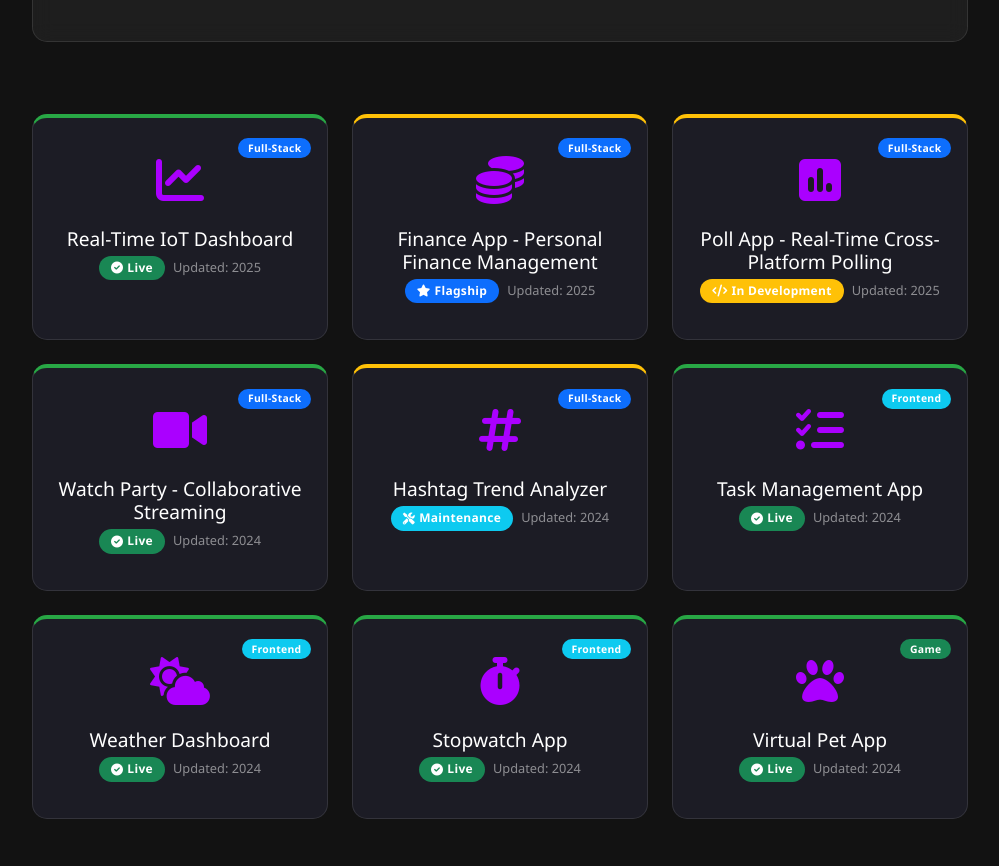
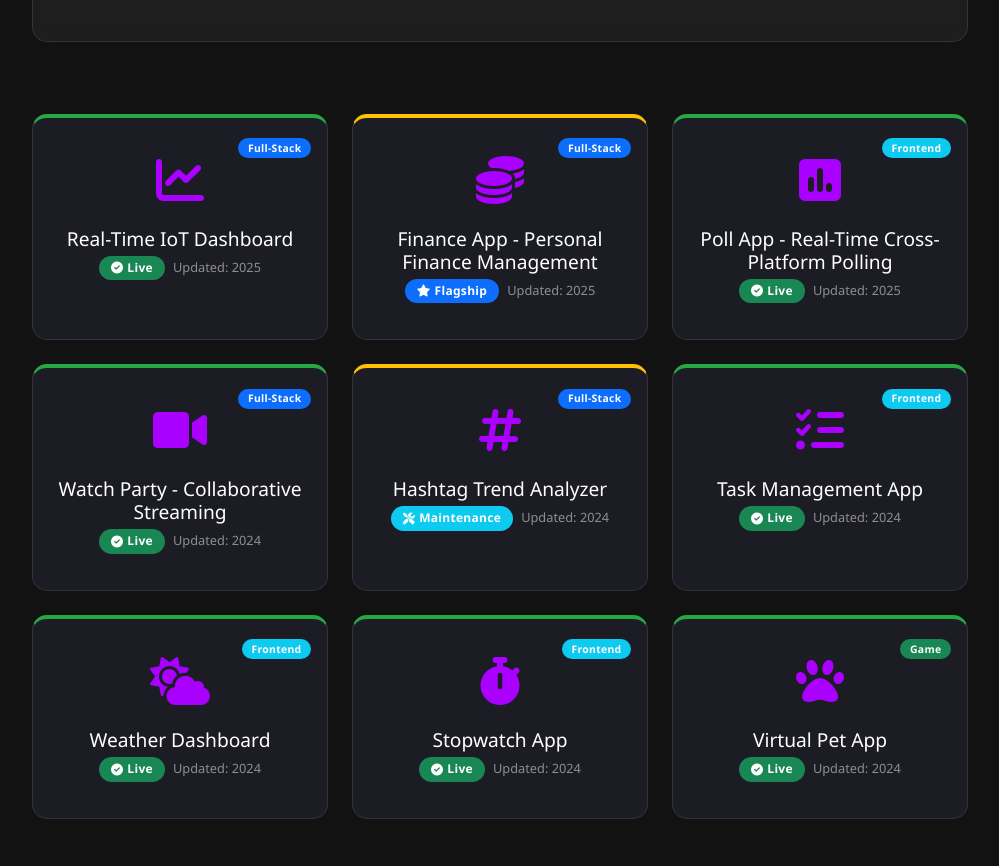
Before and after one commit to AlperDog/portfolio, a React (Create React App) app: page / in a window 1280 px wide. Shown: the part 3380-4246 px from the top of the page, without its empty margins (140-1139 px from the left). Built offline with nearby package versions, Linux system fonts and the light colour scheme.

Commit message:
Update project status and category in DeployedProjects component: change Poll App status to 'Live' and update category to 'Frontend'.

```diff
--- a/src/components/DeployedProjects.tsx
+++ b/src/components/DeployedProjects.tsx
@@ -50,7 +50,7 @@ const DeployedProjects: React.FC = () => {
       demoLink: "https://github.com/AlperDog/poll_app",
       githubLink: "https://github.com/AlperDog/poll_app",
       image: "fas fa-poll",
-      status: "In Development",
+      status: "Live",
       lastUpdated: "2025",
       features: [
         "Real-time Voting",
@@ -62,7 +62,7 @@ const DeployedProjects: React.FC = () => {
         "Scalable Go Backend",
         "Docker-ready"
       ],
-      category: "Full-Stack"
+      category: "Frontend"
     },
     {
       id: 1,
```
